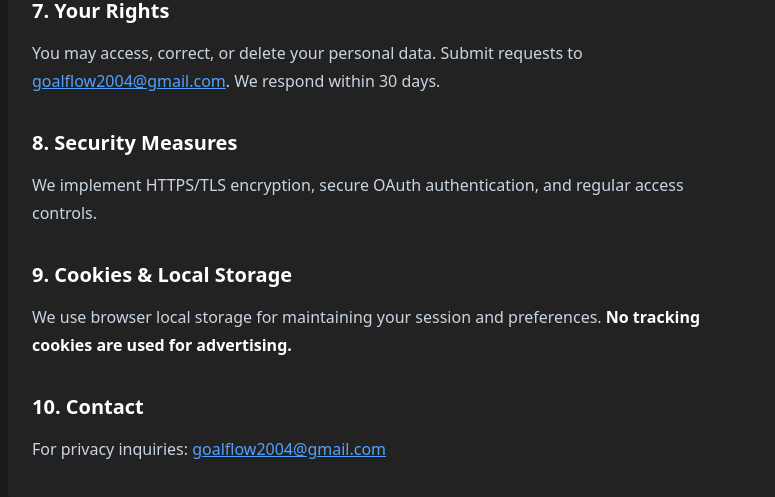
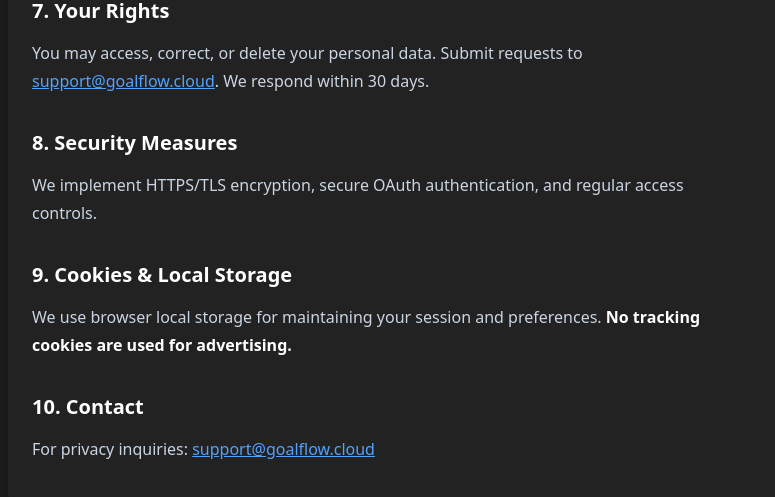
Before and after one commit to mohamed-abdelahi-haibelty/goalflow-web, a Next.js app: page /en/privacy in a window 1280 px wide. Shown: the part 1298-1795 px from the top of the page, without its empty margins (248-1023 px from the left). Built offline with nearby package versions, Linux system fonts and the light colour scheme.

Commit message:
change support email

```diff
--- a/src/app/[locale]/privacy/page.tsx
+++ b/src/app/[locale]/privacy/page.tsx
@@ -93,8 +93,8 @@ export default function PrivacyPolicy() {
               <p>
                 You may access, correct, or delete your personal data. Submit
                 requests to{" "}
-                <a href="mailto:goalflow2004@gmail.com">
-                  goalflow2004@gmail.com
+                <a href="mailto:support@goalflow.cloud">
+                  support@goalflow.cloud
                 </a>
                 . We respond within 30 days.
               </p>
@@ -121,8 +121,8 @@ export default function PrivacyPolicy() {
               <h3>10. Contact</h3>
               <p>
                 For privacy inquiries:{" "}
-                <a href="mailto:goalflow2004@gmail.com">
-                  goalflow2004@gmail.com
+                <a href="mailto:support@goalflow.cloud">
+                  support@goalflow.cloud
                 </a>
               </p>
             </section>
--- a/src/app/[locale]/terms/page.tsx
+++ b/src/app/[locale]/terms/page.tsx
@@ -147,8 +147,8 @@ export default function TermsOfUse() {
               <h3>10. Contact</h3>
               <p>
                 For Terms questions:{" "}
-                <a href="mailto:goalflow2004@gmail.com">
-                  goalflow2004@gmail.com
+                <a href="mailto:support@goalflow.cloud">
+                  support@goalflow.cloud
                 </a>
               </p>
             </section>
```
